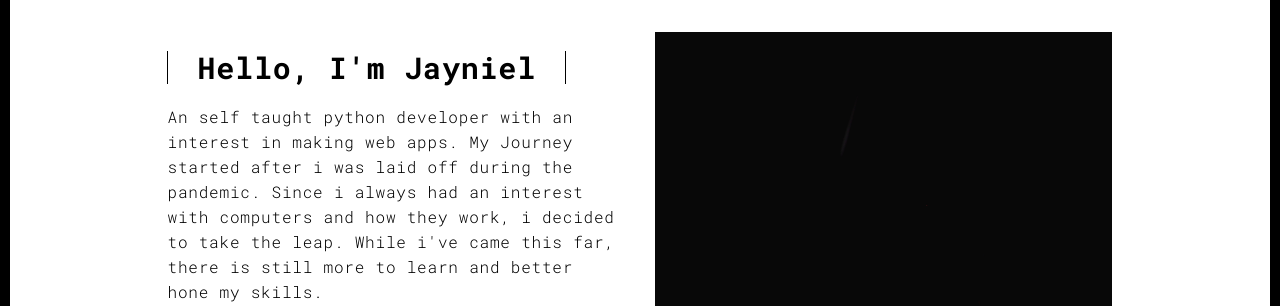
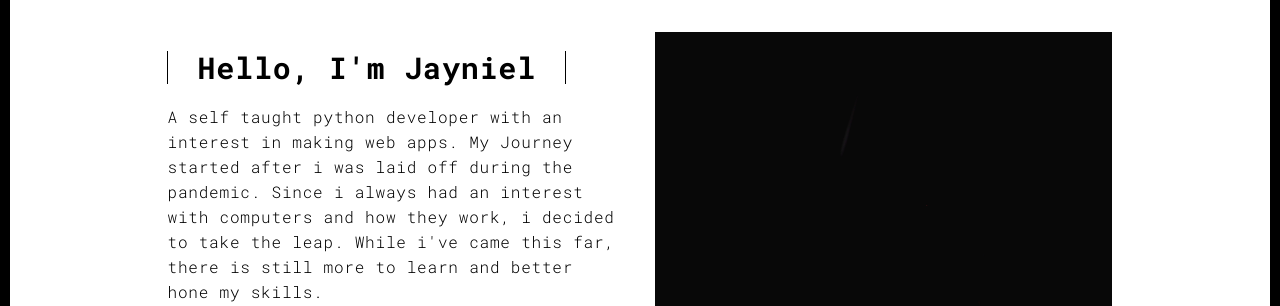
Before and after one commit to jaynielsingh/Personal_Website, a Flask app: page /about in a window 1280 px wide. Shown: the part 160-466 px from the top of the page. Run offline with Flask 2, Linux system fonts and the light colour scheme; some libraries are stand-ins or nearby versions.

Commit message:
Update about.html

```diff
--- a/templates/about.html
+++ b/templates/about.html
@@ -13,7 +13,7 @@
             <div class="row">
               <div class="col-xs-12 col-md-6">
                 <h2>Hello, I'm Jayniel</h2>
-                <p style="font-size: medium;">An self taught python developer with an interest in making web apps.
+                <p style="font-size: medium;">A self taught python developer with an interest in making web apps.
                   My Journey started after i was laid off during the pandemic. Since i always had an interest with
                   computers and how they work,
                   i decided to take the leap. While i've came this far, there is still more to learn and better hone my
```
